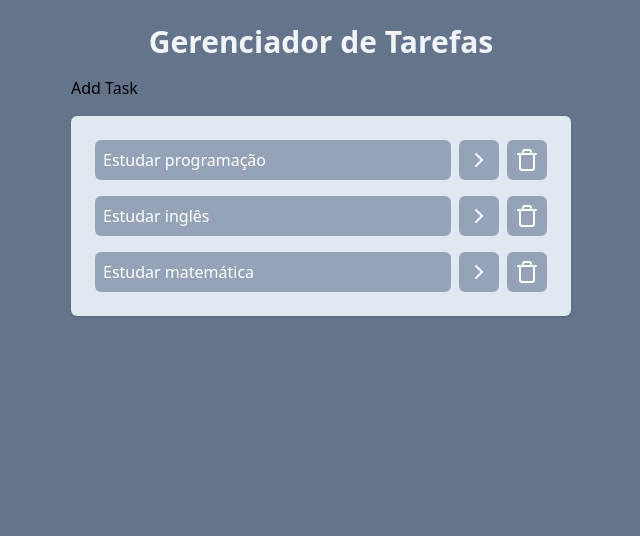
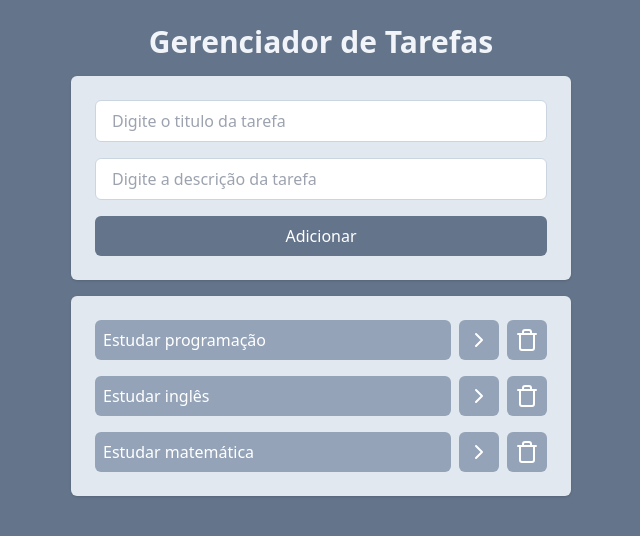
Before and after one commit to BRUNOQUI206/React-Tasks, a React (Vite) app: page / in a window 1280 px wide. Shown: the top 536 px of the page, without its empty margins (319-959 px from the left). Built offline with nearby package versions, Linux system fonts and the light colour scheme.

Commit message:
feat: create AddTask

```diff
--- a/package.json
+++ b/package.json
@@ -12,7 +12,8 @@
   "dependencies": {
     "lucide-react": "^0.435.0",
     "react": "^18.3.1",
-    "react-dom": "^18.3.1"
+    "react-dom": "^18.3.1",
+    "uuid": "^10.0.0"
   },
   "devDependencies": {
     "@eslint/js": "^9.9.0",
--- a/src/App.jsx
+++ b/src/App.jsx
@@ -1,6 +1,7 @@
 import { useState } from "react";
 import AddTask from "./components/AddTask";
 import Task from "./components/Tasks";
+import { v4 } from "uuid";
 
 function App() {
   const [tasks, setTasks] = useState([
@@ -40,8 +41,19 @@ function App() {
   }
 
   function onDeleteTaskClick(taskId) {
-    const newTask = tasks.filter(task => task.id !== taskId);
+    const newTask = tasks.filter((task) => task.id !== taskId);
     setTasks(newTask);
+  }
+
+  function onAddTaskSubmit(title, description) {
+    const newTask = {
+      id: v4(),
+      title,
+      description,
+      isCompleted: false,
+    };
+    setTasks([...tasks, newTask]);
+    console.log(tasks);
   }
 
   return (
@@ -50,8 +62,12 @@ function App() {
         <h1 className="text-3xl text-slate-100 font-bold text-center">
           Gerenciador de Tarefas
         </h1>
-        <AddTask />
-        <Task tasks={tasks} onTaskClick={onTaskClick} onDeleteTaskClick={onDeleteTaskClick}/>
+        <AddTask onAddTaskSubmit={onAddTaskSubmit} />
+        <Task
+          tasks={tasks}
+          onTaskClick={onTaskClick}
+          onDeleteTaskClick={onDeleteTaskClick}
+        />
       </div>
     </div>
   );
--- a/src/components/AddTask.jsx
+++ b/src/components/AddTask.jsx
@@ -1,7 +1,41 @@
-function AddTask() {
-    return (
-      <h1>Add Task</h1>
-    )
-  }
+import { useState } from "react";
+
+function AddTask({ onAddTaskSubmit }) {
+  const [title, setTitle] = useState("");
+  const [description, setDescription] = useState("");
+
+  return (
+    <div className="space-y-4 p-6 bg-slate-200 rounded-md shadow flex flex-col">
+      <input
+        type="text"
+        placeholder="Digite o titulo da tarefa"
+        className="border border-slate-300 outiline-slate-400 px-4 py-2 rounded-md"
+        value={title}
+        onChange={(event) => setTitle(event.target.value)}
+      />
+      <input
+        type="text"
+        placeholder="Digite a descrição da tarefa"
+        className="border border-slate-300 outiline-slate-400 px-4 py-2 rounded-md"
+        value={description}
+        onChange={(event) => setDescription(event.target.value)}
+      />
+      <button
+        onClick={() => {
+          // Verificar se o título e a descrição estão preenchidos
+          if (!title.trim() || !description.trim()) {
+            return alert("Preencha o título e a descrição da tarefa.");
+          }
+          onAddTaskSubmit(title, description);
+          setTitle("");
+          setDescription("");
+        }}
+        className="bg-slate-500 text-white px-4 py-2 rounded-md font-medium"
+      >
+        Adicionar
+      </button>
+    </div>
+  );
+}
 
 export default AddTask;
```
Also changed, not shown: 1 other file (tests, documents, lock files or other folders).
